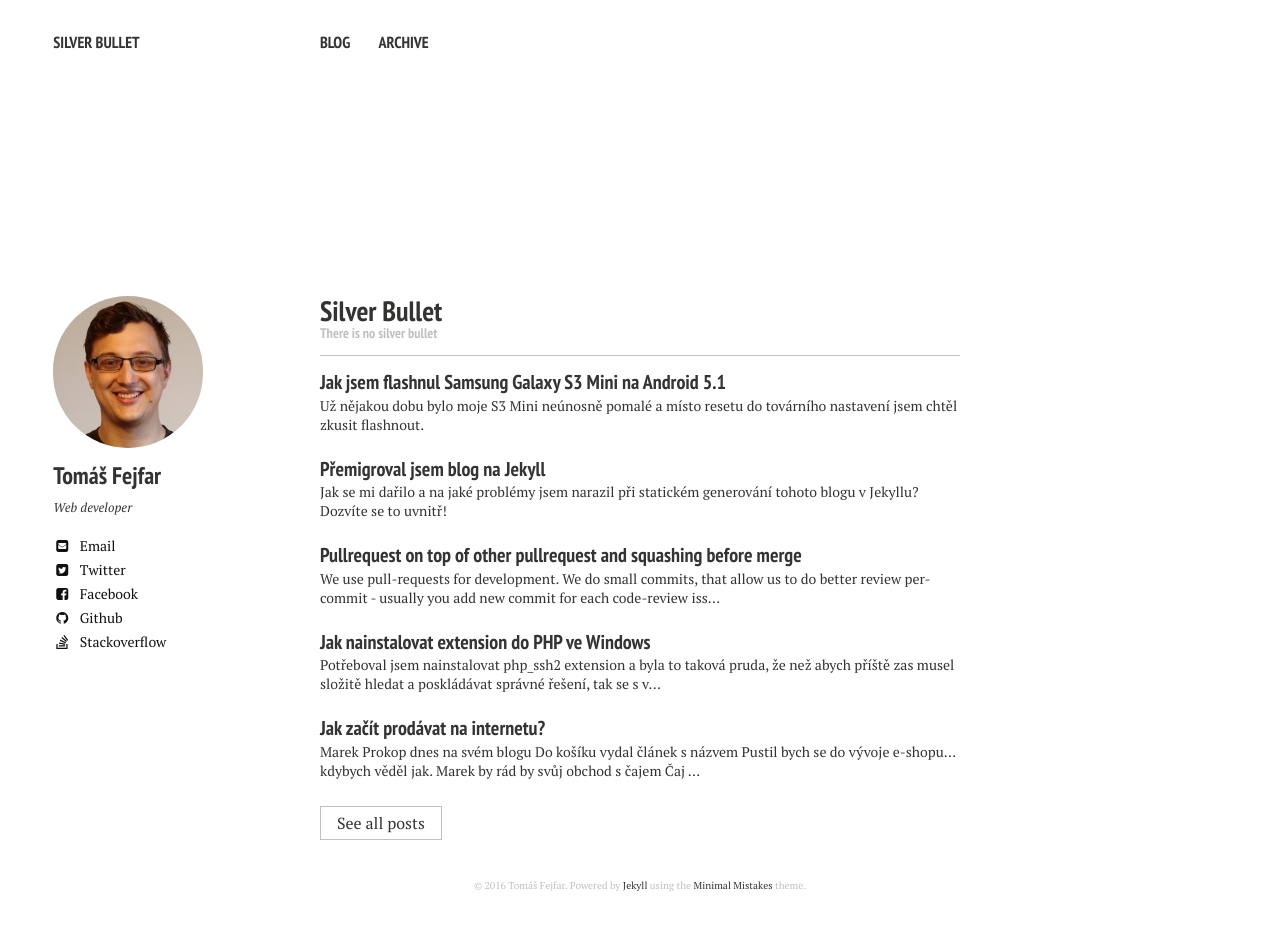
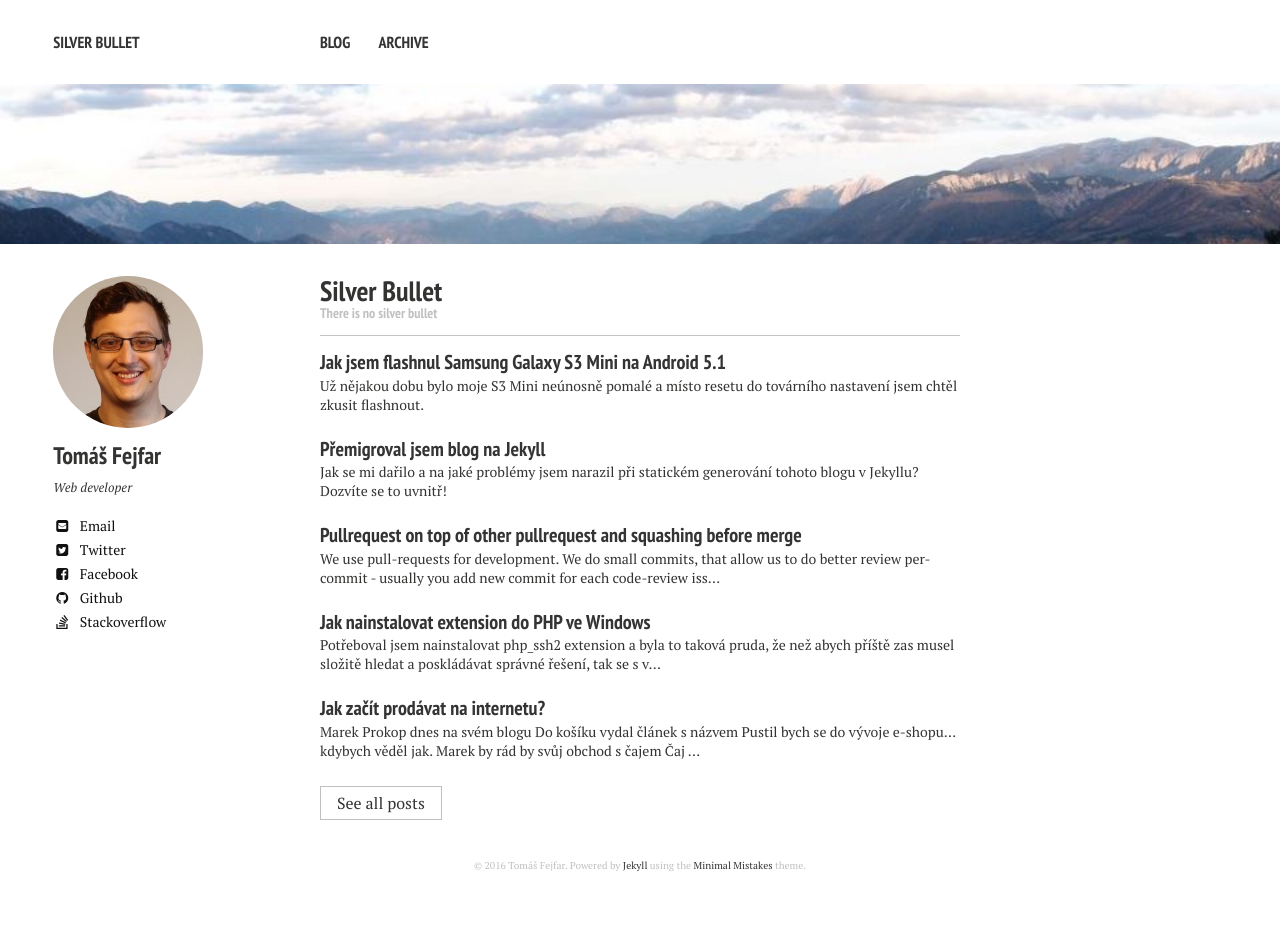
Before and after one commit to tomasfejfar/blog, a Jekyll site: the page built from index.md, in a window 1280 px wide. Built offline with Jekyll 4.4.1, drawn with Linux system fonts in a browser that asks for light colours; nearby versions of some CDN libraries.

Commit message:
Fixed homepage image issue

```diff
--- a/_layouts/home.html
+++ b/_layouts/home.html
@@ -5,6 +5,15 @@
 <!--[if gt IE 8]><!--> <html class="no-js" lang="en"><!--<![endif]-->
 <head>
 {% include _head.html %}
+    <style>
+        .image-wrap {
+        {% if page.image.feature contains 'http' %}
+        background-image: url('{{ page.image.feature }}');
+        {% else %}
+        background-image: url('{{ site.url }}/images/{{ page.image.feature }}');
+        {% endif %}
+        }
+    </style>
 </head>
 
 <body class="home">
@@ -15,13 +24,6 @@
 
 {% if page.image.feature %}
   <div class="image-wrap">
-  <img src=
-    {% if page.image.feature contains 'http' %}
-      "{{ page.image.feature }}"
-    {% else %}
-      "{{ site.url }}/images/{{ page.image.feature }}"
-    {% endif %}
-  alt="{{ page.title }} feature image">
   {% if page.image.credit %}
     <span class="image-credit">Photo Credit: <a href="{{ page.image.creditlink }}">{{ page.image.credit }}</a></span>
   {% endif %}
```
